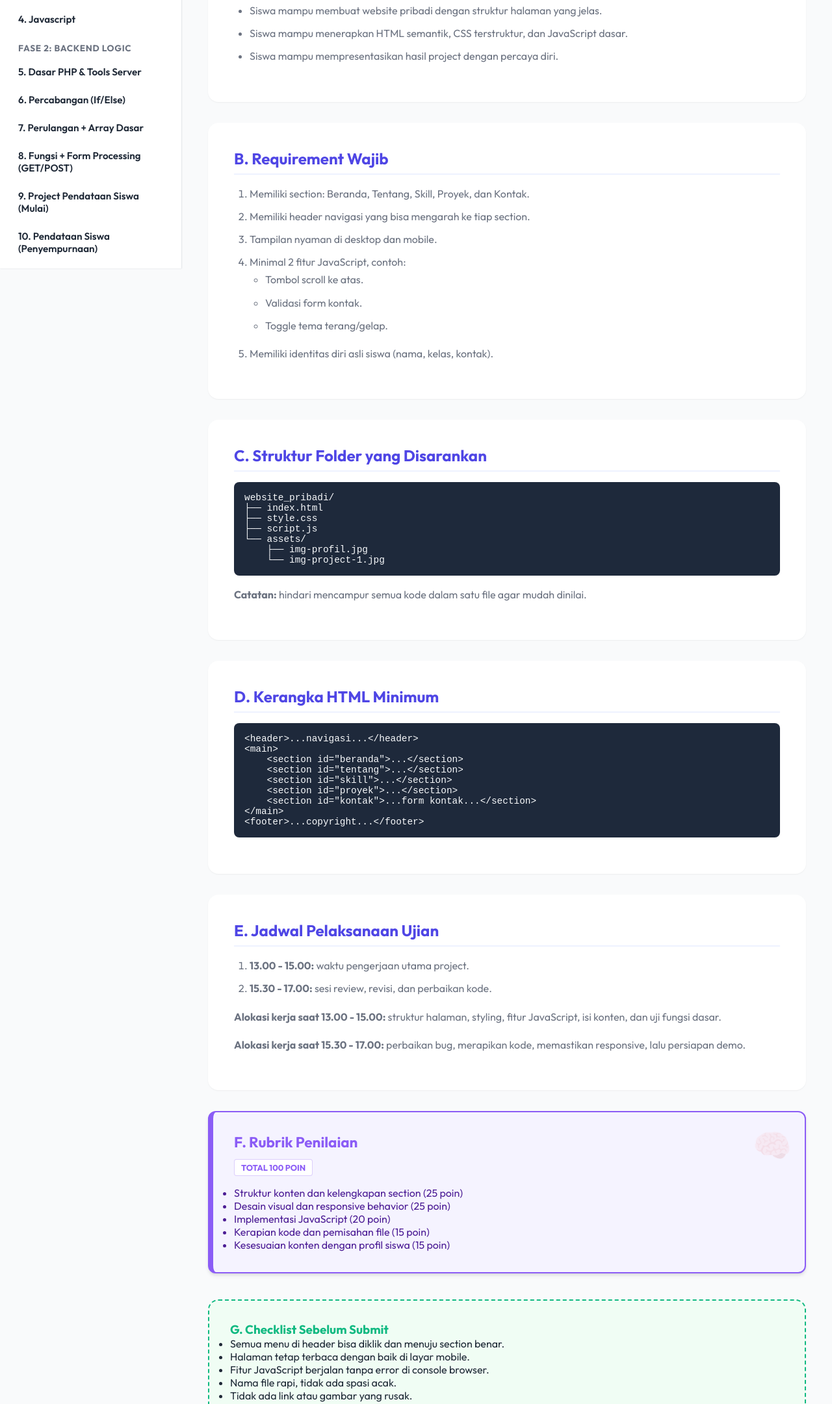
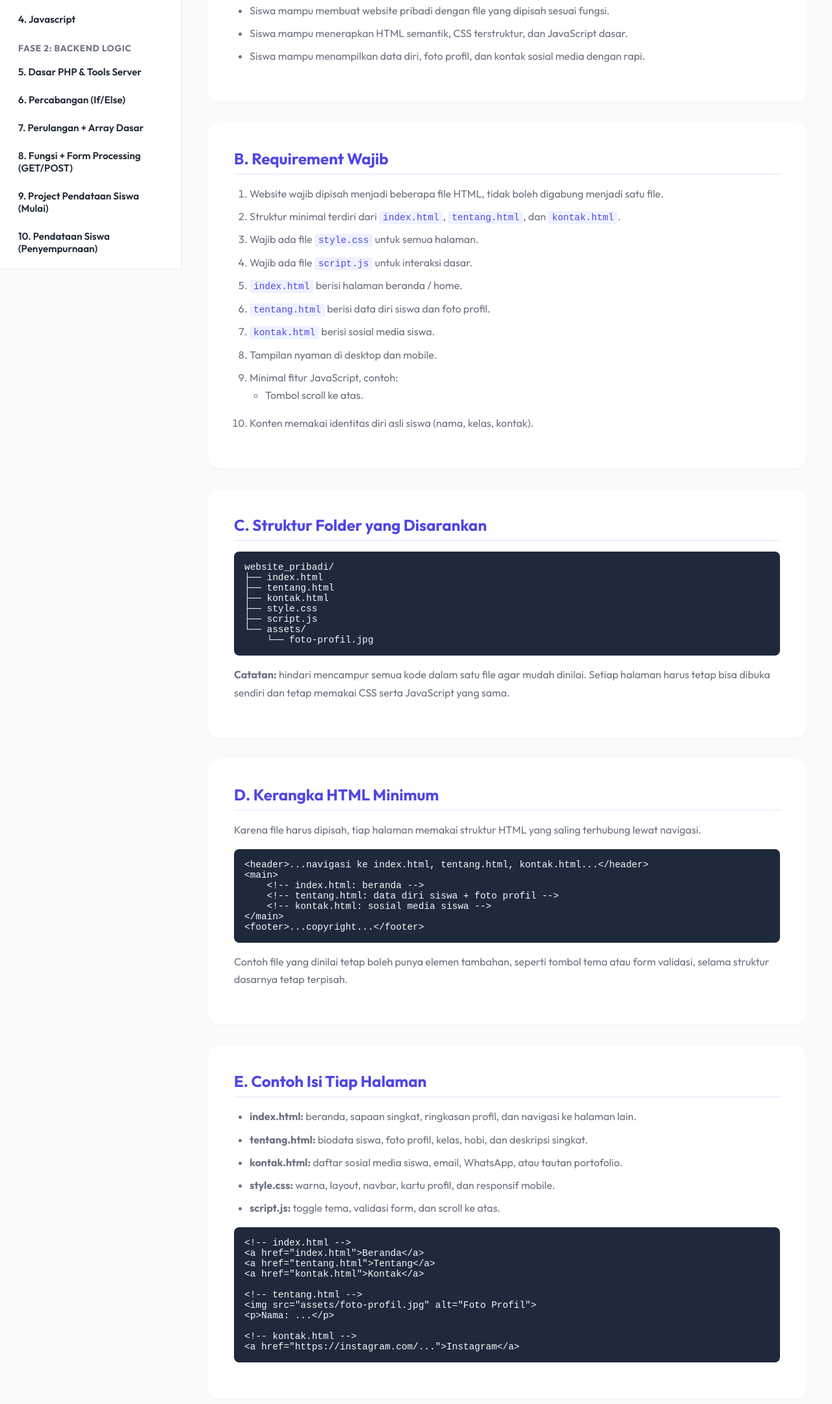
Before and after one commit to RiskiGamer-Z/pelatihan_programer, a plain HTML site: page pertemuan_13.html in a window 1280 px wide. Shown: the part 387-2548 px from the top of the page at 65% size. Drawn offline with Linux system fonts and the light colour scheme.

Commit message:
Update pertemuan_13.html

```diff
--- a/pertemuan_13.html
+++ b/pertemuan_13.html
@@ -11,32 +11,36 @@
         <div class="header-meeting">
             <span>Fase Ujian Output</span>
             <h2>Pertemuan 13: Ujian 1 - Website Pribadi</h2>
-            <p style="font-size: 1.1rem; opacity: 0.9;">Siswa membangun website portofolio pribadi yang rapi, responsif, dan memiliki interaksi JavaScript sederhana.</p>
+            <p style="font-size: 1.1rem; opacity: 0.9;">Siswa membangun website pribadi multi-halaman yang rapi, responsif, dan memiliki interaksi JavaScript sederhana.</p>
         </div>
 
         <div class="content-box">
             <h3>A. Tujuan Ujian</h3>
             <ul>
-                <li>Siswa mampu membuat website pribadi dengan struktur halaman yang jelas.</li>
+                <li>Siswa mampu membuat website pribadi dengan file yang dipisah sesuai fungsi.</li>
                 <li>Siswa mampu menerapkan HTML semantik, CSS terstruktur, dan JavaScript dasar.</li>
-                <li>Siswa mampu mempresentasikan hasil project dengan percaya diri.</li>
+                <li>Siswa mampu menampilkan data diri, foto profil, dan kontak sosial media dengan rapi.</li>
             </ul>
         </div>
 
         <div class="content-box">
             <h3>B. Requirement Wajib</h3>
             <ol>
-                <li>Memiliki section: Beranda, Tentang, Skill, Proyek, dan Kontak.</li>
-                <li>Memiliki header navigasi yang bisa mengarah ke tiap section.</li>
+                <li>Website wajib dipisah menjadi beberapa file HTML, tidak boleh digabung menjadi satu file.</li>
+                <li>Struktur minimal terdiri dari <code>index.html</code>, <code>tentang.html</code>, dan <code>kontak.html</code>.</li>
+                <li>Wajib ada file <code>style.css</code> untuk semua halaman.</li>
+                <li>Wajib ada file <code>script.js</code> untuk interaksi dasar.</li>
+                <li><code>index.html</code> berisi halaman beranda / home.</li>
+                <li><code>tentang.html</code> berisi data diri siswa dan foto profil.</li>
+                <li><code>kontak.html</code> berisi sosial media siswa.</li>
                 <li>Tampilan nyaman di desktop dan mobile.</li>
-                <li>Minimal 2 fitur JavaScript, contoh:
+                <li>Minimal fitur JavaScript, contoh:
                     <ul>
                         <li>Tombol scroll ke atas.</li>
-                        <li>Validasi form kontak.</li>
-                        <li>Toggle tema terang/gelap.</li>
+
                     </ul>
                 </li>
-                <li>Memiliki identitas diri asli siswa (nama, kelas, kontak).</li>
+                <li>Konten memakai identitas diri asli siswa (nama, kelas, kontak).</li>
             </ol>
         </div>
 
@@ -44,29 +48,52 @@
             <h3>C. Struktur Folder yang Disarankan</h3>
             <pre><code>website_pribadi/
 ├── index.html
+├── tentang.html
+├── kontak.html
 ├── style.css
 ├── script.js
 └── assets/
-    ├── img-profil.jpg
-    └── img-project-1.jpg</code></pre>
-            <p><strong>Catatan:</strong> hindari mencampur semua kode dalam satu file agar mudah dinilai.</p>
+    └── foto-profil.jpg</code></pre>
+            <p><strong>Catatan:</strong> hindari mencampur semua kode dalam satu file agar mudah dinilai. Setiap halaman harus tetap bisa dibuka sendiri dan tetap memakai CSS serta JavaScript yang sama.</p>
         </div>
 
         <div class="content-box">
             <h3>D. Kerangka HTML Minimum</h3>
-            <pre><code>&lt;header&gt;...navigasi...&lt;/header&gt;
+            <p>Karena file harus dipisah, tiap halaman memakai struktur HTML yang saling terhubung lewat navigasi.</p>
+            <pre><code>&lt;header&gt;...navigasi ke index.html, tentang.html, kontak.html...&lt;/header&gt;
 &lt;main&gt;
-    &lt;section id="beranda"&gt;...&lt;/section&gt;
-    &lt;section id="tentang"&gt;...&lt;/section&gt;
-    &lt;section id="skill"&gt;...&lt;/section&gt;
-    &lt;section id="proyek"&gt;...&lt;/section&gt;
-    &lt;section id="kontak"&gt;...form kontak...&lt;/section&gt;
+    &lt;!-- index.html: beranda --&gt;
+    &lt;!-- tentang.html: data diri siswa + foto profil --&gt;
+    &lt;!-- kontak.html: sosial media siswa --&gt;
 &lt;/main&gt;
 &lt;footer&gt;...copyright...&lt;/footer&gt;</code></pre>
+            <p>Contoh file yang dinilai tetap boleh punya elemen tambahan, seperti tombol tema atau form validasi, selama struktur dasarnya tetap terpisah.</p>
         </div>
 
         <div class="content-box">
-            <h3>E. Jadwal Pelaksanaan Ujian</h3>
+            <h3>E. Contoh Isi Tiap Halaman</h3>
+            <ul>
+                <li><strong>index.html:</strong> beranda, sapaan singkat, ringkasan profil, dan navigasi ke halaman lain.</li>
+                <li><strong>tentang.html:</strong> biodata siswa, foto profil, kelas, hobi, dan deskripsi singkat.</li>
+                <li><strong>kontak.html:</strong> daftar sosial media siswa, email, WhatsApp, atau tautan portofolio.</li>
+                <li><strong>style.css:</strong> warna, layout, navbar, kartu profil, dan responsif mobile.</li>
+                <li><strong>script.js:</strong> toggle tema, validasi form, dan scroll ke atas.</li>
+            </ul>
+            <pre><code>&lt;!-- index.html --&gt;
+&lt;a href="index.html"&gt;Beranda&lt;/a&gt;
+&lt;a href="tentang.html"&gt;Tentang&lt;/a&gt;
+&lt;a href="kontak.html"&gt;Kontak&lt;/a&gt;
+
+&lt;!-- tentang.html --&gt;
+&lt;img src="assets/foto-profil.jpg" alt="Foto Profil"&gt;
+&lt;p&gt;Nama: ...&lt;/p&gt;
+
+&lt;!-- kontak.html --&gt;
+&lt;a href="https://instagram.com/..."&gt;Instagram&lt;/a&gt;</code></pre>
+        </div>
+
+        <div class="content-box">
+            <h3>F. Jadwal Pelaksanaan Ujian</h3>
             <ol>
                 <li><strong>13.00 - 15.00:</strong> waktu pengerjaan utama project.</li>
                 <li><strong>15.30 - 17.00:</strong> sesi review, revisi, dan perbaikan kode.</li>
@@ -76,7 +103,7 @@
         </div>
 
         <div class="quest-box">
-            <h3>F. Rubrik Penilaian</h3>
+            <h3>G. Rubrik Penilaian</h3>
             <span class="quest-level">TOTAL 100 POIN</span>
             <ul>
                 <li>Struktur konten dan kelengkapan section (25 poin)</li>
@@ -88,9 +115,9 @@
         </div>
 
         <div class="exercise-box">
-            <h3>G. Checklist Sebelum Submit</h3>
+            <h3>H. Checklist Sebelum Submit</h3>
             <ul>
-                <li>Semua menu di header bisa diklik dan menuju section benar.</li>
+                <li>Semua menu di header bisa diklik dan menuju halaman yang benar.</li>
                 <li>Halaman tetap terbaca dengan baik di layar mobile.</li>
                 <li>Fitur JavaScript berjalan tanpa error di console browser.</li>
                 <li>Nama file rapi, tidak ada spasi acak.</li>
@@ -99,7 +126,7 @@
         </div>
 
         <div class="content-box">
-            <h3>H. Format Pengumpulan</h3>
+            <h3>I. Format Pengumpulan</h3>
             <ol>
                 <li>Kumpulkan satu folder project bernama: <code>ujian13_nama_kelas</code>.</li>
                 <li>Pastikan file utama bernama <code>index.html</code>.</li>
```
